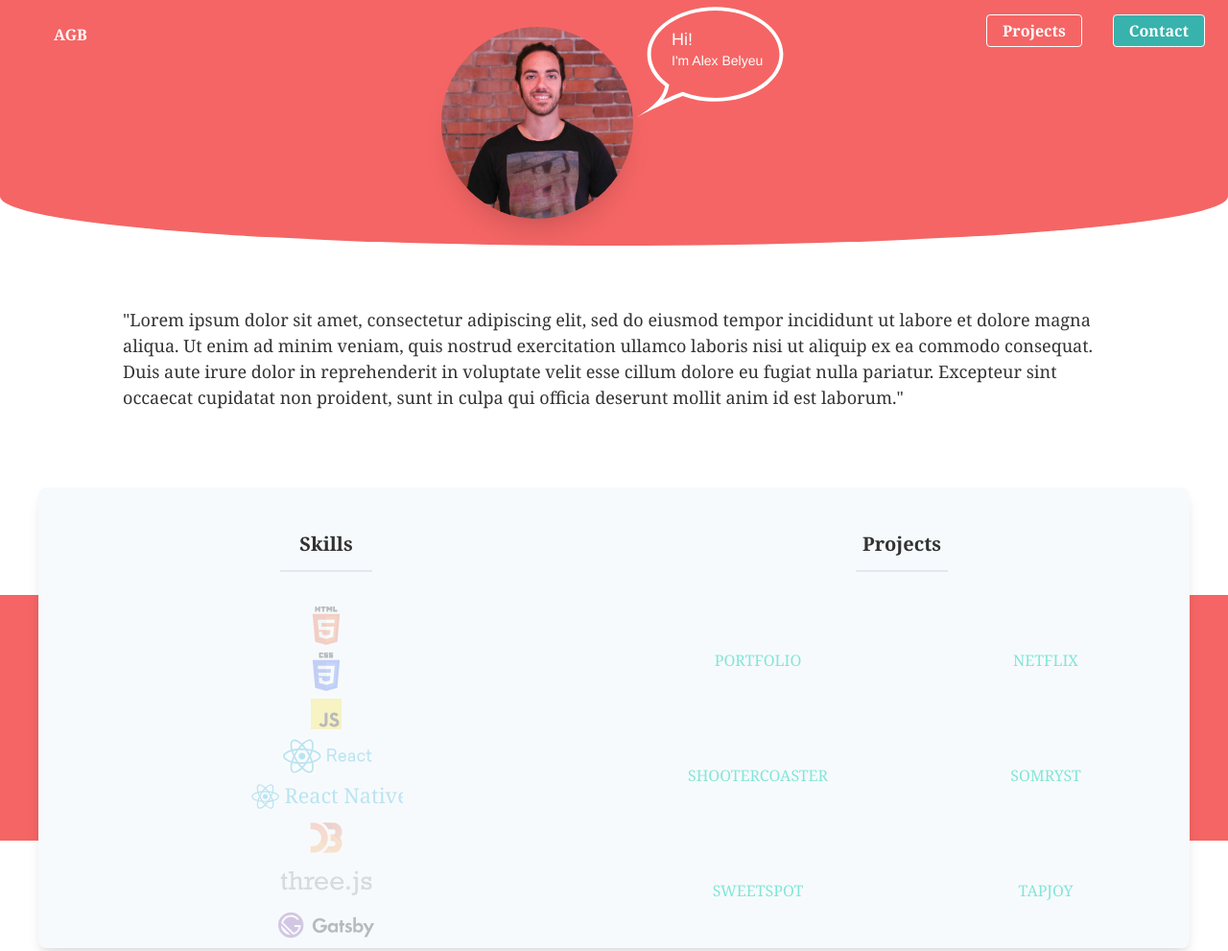
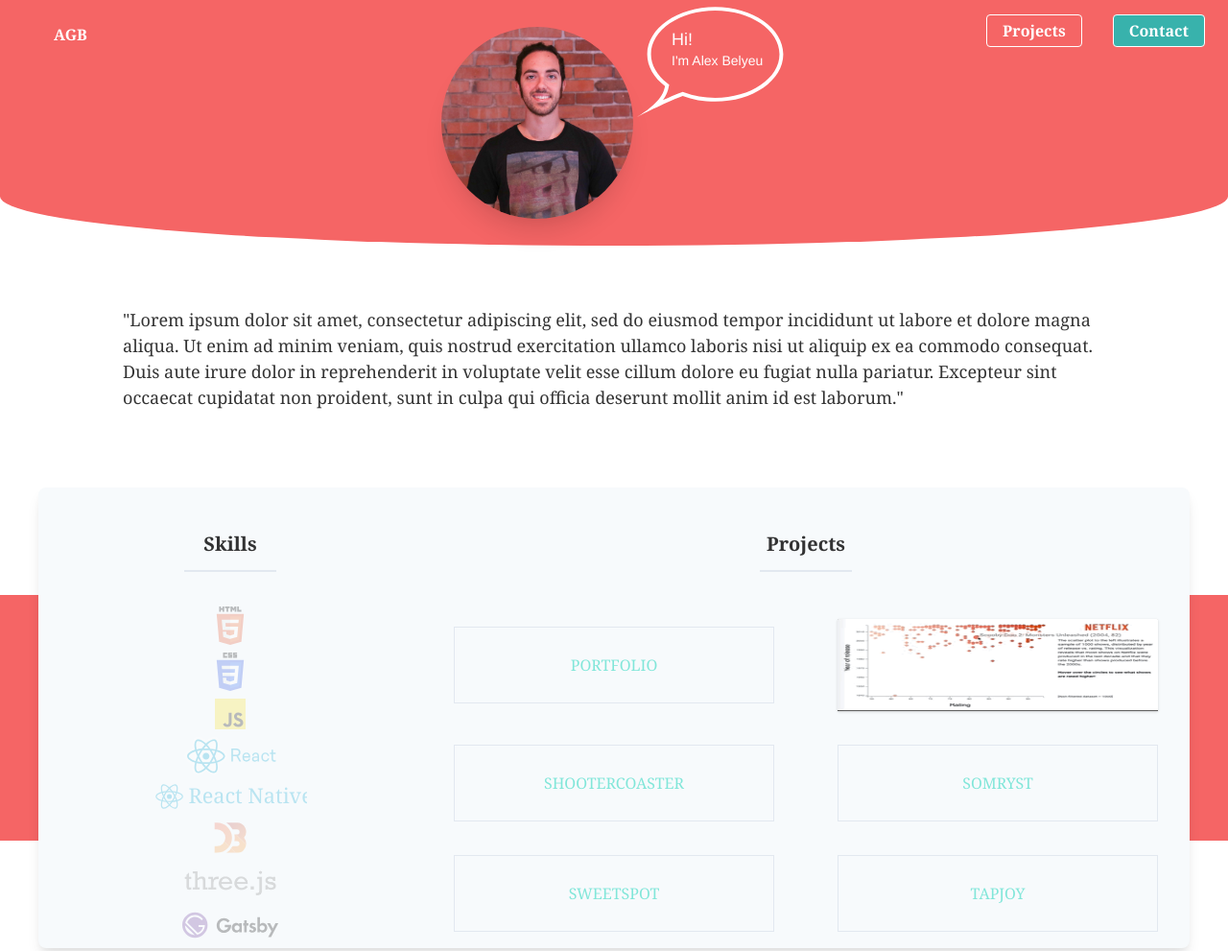
Before and after one commit to alexbelyeu/portfolio, a Gatsby site: page / in a window 1280 px wide. Shown: the top 991 px of the page at 96% size. Built offline with nearby package versions, Linux system fonts and the light colour scheme; Gatsby itself is replaced by a stand-in of ours; what typography-theme-ocean-beach would draw is missing.

Commit message:
(AB) Adding gif, 2/3 grid for projects

```diff
--- a/src/components/SkillItem.js
+++ b/src/components/SkillItem.js
@@ -13,7 +13,7 @@ const SkillItem = ({
     id={id}
     onMouseEnter={onMouseEnter}
     onMouseLeave={onMouseLeave}
-    className={`${initialClass} ${
+    className={`w-full h-full flex justify-center items-center ${initialClass} ${
       classesToActivate.includes(id) && activeClassName
     }`}
   >
--- a/src/pages/index.tsx
+++ b/src/pages/index.tsx
@@ -53,21 +53,21 @@ const IndexPage = () => {
         </div>
         <div className="flex items-center justify-center bg-red-500 h-64">
           <div className="grid grid-rows-4 h-120 rounded-lg shadow-lg bg-gray-100 w-screen mx-5 sm:mx-12 md:mx-20 lg:mx-10">
-            <div className="grid grid-cols-2 col-span-2 rounded-t-lg">
-              <div className="grid justify-center items-center rounded-tl-lg">
+            <div className="grid grid-cols-3 col-span-3 rounded-t-lg">
+              <div className="grid col-span-1 justify-center items-center rounded-tl-lg">
                 <div className="py-3 w-24 text-center border-b-2">
                   <p className="text-xl font-semibold">Skills</p>
                 </div>
               </div>
-              <div className="grid justify-center items-center rounded-tr-lg">
+              <div className="grid col-span-2 justify-center items-center rounded-tr-lg">
                 <div className="py-3 w-24 text-center border-b-2">
                   <p className="text-xl font-semibold">Projects</p>
                 </div>
               </div>
             </div>
-            <div className="grid grid-cols-2 col-span-2 row-span-4 rounded-b-lg">
+            <div className="grid grid-cols-3 col-span-3 row-span-4 rounded-b-lg">
               <div
-                className="grid row-span-3"
+                className="grid row-span-3 col-span-1"
                 style={{ placeItems: "center" }}
               >
                 {skillsToItemsArray.map(skillTuple => (
@@ -83,7 +83,7 @@ const IndexPage = () => {
                 ))}
               </div>
               <div
-                className="grid grid-cols-2 col-span-1 row-span-3"
+                className="grid grid-cols-2 col-span-2 row-span-3"
                 style={{ placeItems: "center" }}
               >
                 {projectsToItemsArray.map(projectTuple => (
--- a/src/utils/index.js
+++ b/src/utils/index.js
@@ -23,8 +23,9 @@ import JsSvg from "../components/svgs/JsSvg"
 import ReactSvg from "../components/svgs/ReactSvg"
 import ReactNativeSvg from "../components/svgs/ReactNativeSvg"
 import D3Svg from "../components/svgs/D3Svg"
+import GatsbySvg from "../components/svgs/GatsbySvg"
 import threeLogo from "../images/three_logo.png"
-import GatsbySvg from "../components/svgs/GatsbySvg"
+import netflixGif from "../images/netflix_gif.gif"
 
 const getKeyByValue = (object, value) => {
   return Object.keys(object).filter(key => object[key].includes(value))
@@ -41,15 +42,59 @@ export const skillsToItemsArray = [
   [REACT, <ReactSvg />],
   [REACTNATIVE, <ReactNativeSvg />],
   [D3, <D3Svg />],
-  [THREE, <img alt="three.js" title="Three.js" src={threeLogo} width={100} height={40} />],
+  [
+    THREE,
+    <img
+      alt="three.js"
+      title="Three.js"
+      src={threeLogo}
+      width={100}
+      height={40}
+    />,
+  ],
   [GATSBY, <GatsbySvg />],
 ]
 
 export const projectsToItemsArray = [
-  [PORTFOLIO, <div className="">PORTFOLIO</div>],
-  [NETFLIX, <div className="">NETFLIX</div>],
-  [SHOOTERCOASTER, <div className="">SHOOTERCOASTER</div>],
-  [SOMRYST, <div className="">SOMRYST</div>],
-  [SWEETSPOT, <div className="">SWEETSPOT</div>],
-  [TAPJOY, <div className="">TAPJOY</div>],
+  [
+    PORTFOLIO,
+    <div className="w-10/12 h-20 flex justify-center items-center border">
+      PORTFOLIO
+    </div>,
+  ],
+  [
+    NETFLIX,
+    <div className="w-10/12 h-24 flex justify-center items-center shadow">
+      <img
+        className="object-fill h-24 w-full"
+        alt="netflix"
+        title="netflix"
+        src={netflixGif}
+      />
+    </div>,
+  ],
+  [
+    SHOOTERCOASTER,
+    <div className="w-10/12 h-20 flex justify-center items-center border">
+      SHOOTERCOASTER
+    </div>,
+  ],
+  [
+    SOMRYST,
+    <div className="w-10/12 h-20 flex justify-center items-center border">
+      SOMRYST
+    </div>,
+  ],
+  [
+    SWEETSPOT,
+    <div className="w-10/12 h-20 flex justify-center items-center border">
+      SWEETSPOT
+    </div>,
+  ],
+  [
+    TAPJOY,
+    <div className="w-10/12 h-20 flex justify-center items-center border">
+      TAPJOY
+    </div>,
+  ],
 ]
```
Also changed, not shown: src/images/netflix_gif.gif (added).
